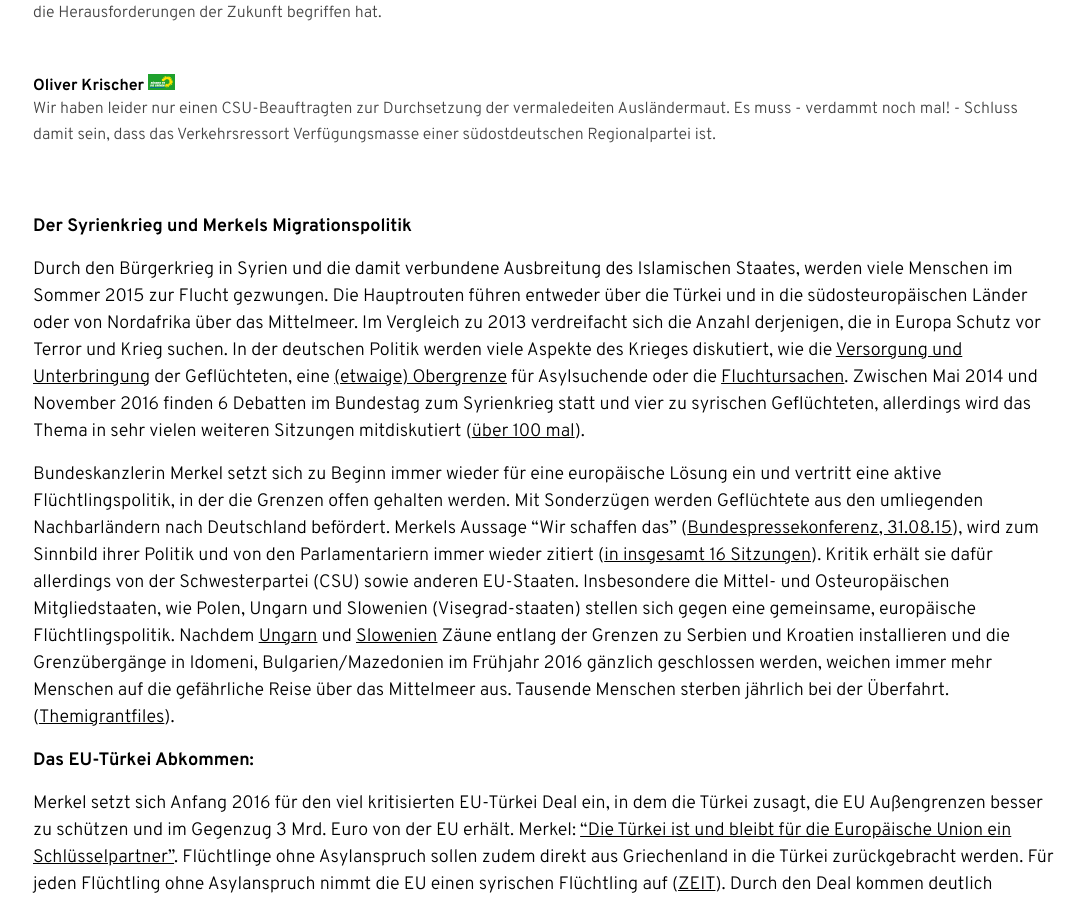
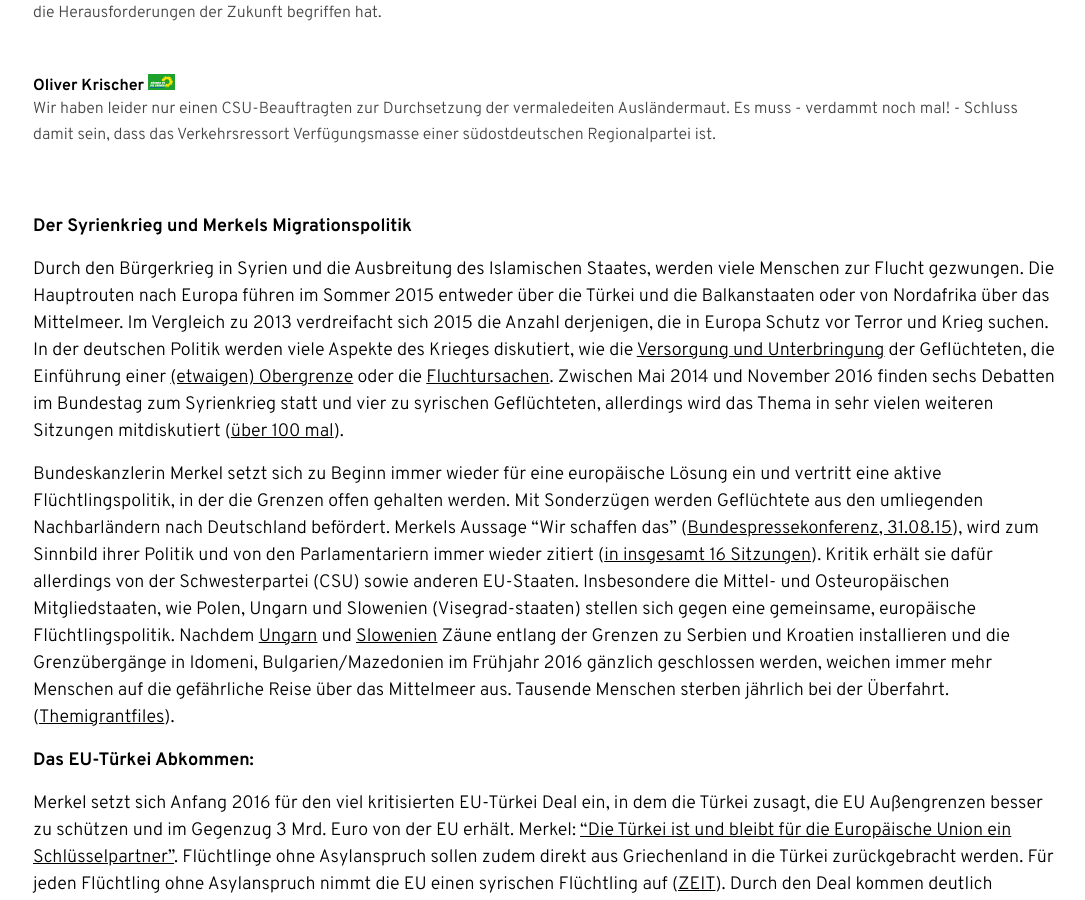
Before and after one commit to Datenschule/offenesparlament.de-frontend, a Jekyll site: the page built from analyse/themen.html, in a window 1280 px wide and 900 px high, scrolled down 4504 px. Shown: the whole window, without its empty margins (95-1180 px from the left). Built offline with Jekyll 4.4.1, drawn with Linux system fonts in a browser that asks for light colours; a script that is not in the unit is left out.

Commit message:
Update themen.html

```diff
--- a/analyse/themen.html
+++ b/analyse/themen.html
@@ -304,11 +304,11 @@
 	<div class="container">
 		<div class="container-left-12">
 			<p><strong>Der Syrienkrieg und Merkels Migrationspolitik</strong></p>
-			<p>Durch den Bürgerkrieg in Syrien und die damit verbundene Ausbreitung des Islamischen Staates, werden viele Menschen im Sommer 2015 zur Flucht gezwungen. Die Hauptrouten führen entweder über die Türkei und in die
-				südosteuropäischen Länder oder von Nordafrika über das Mittelmeer. Im Vergleich zu 2013 verdreifacht sich die Anzahl derjenigen, die in Europa Schutz vor Terror und Krieg suchen. In der deutschen Politik werden viele Aspekte
-				des Krieges diskutiert, wie die <a href="http://beta.offenesparlament.de/protokoll/#!/79#object-object">Versorgung und Unterbringung</a> der Geflüchteten, eine <a
-						href="http://beta.offenesparlament.de/protokoll/#!/130#object-object">(etwaige) Obergrenze</a> für Asylsuchende oder die <a href="http://beta.offenesparlament.de/protokoll/#!/145">Fluchtursachen</a>. Zwischen Mai
-				2014 und November 2016 finden 6 Debatten im Bundestag zum Syrienkrieg statt und vier zu syrischen Geflüchteten, allerdings wird das Thema in sehr vielen weiteren Sitzungen mitdiskutiert (<a
+			<p>Durch den Bürgerkrieg in Syrien und die Ausbreitung des Islamischen Staates, werden viele Menschen zur Flucht gezwungen. Die Hauptrouten nach Europa führen im Sommer 2015 entweder über die Türkei und die
+				Balkanstaaten oder von Nordafrika über das Mittelmeer. Im Vergleich zu 2013 verdreifacht sich 2015 die Anzahl derjenigen, die in Europa Schutz vor Terror und Krieg suchen. In der deutschen Politik werden viele Aspekte
+				des Krieges diskutiert, wie die <a href="http://beta.offenesparlament.de/protokoll/#!/79#object-object">Versorgung und Unterbringung</a> der Geflüchteten, die Einführung einer <a
+						href="http://beta.offenesparlament.de/protokoll/#!/130#object-object">(etwaigen) Obergrenze</a> oder die <a href="http://beta.offenesparlament.de/protokoll/#!/145">Fluchtursachen</a>. Zwischen Mai
+				2014 und November 2016 finden sechs Debatten im Bundestag zum Syrienkrieg statt und vier zu syrischen Geflüchteten, allerdings wird das Thema in sehr vielen weiteren Sitzungen mitdiskutiert (<a
 						href="http://beta.offenesparlament.de/protokolle/#!?search=Syrien&search=Fl%C3%BCchtlinge">über 100 mal</a>).</p>
 
 			<p>Bundeskanzlerin Merkel setzt sich zu Beginn immer wieder für eine europäische Lösung ein und vertritt eine aktive Flüchtlingspolitik, in der die Grenzen offen gehalten werden. Mit Sonderzügen werden Geflüchtete aus den
```
